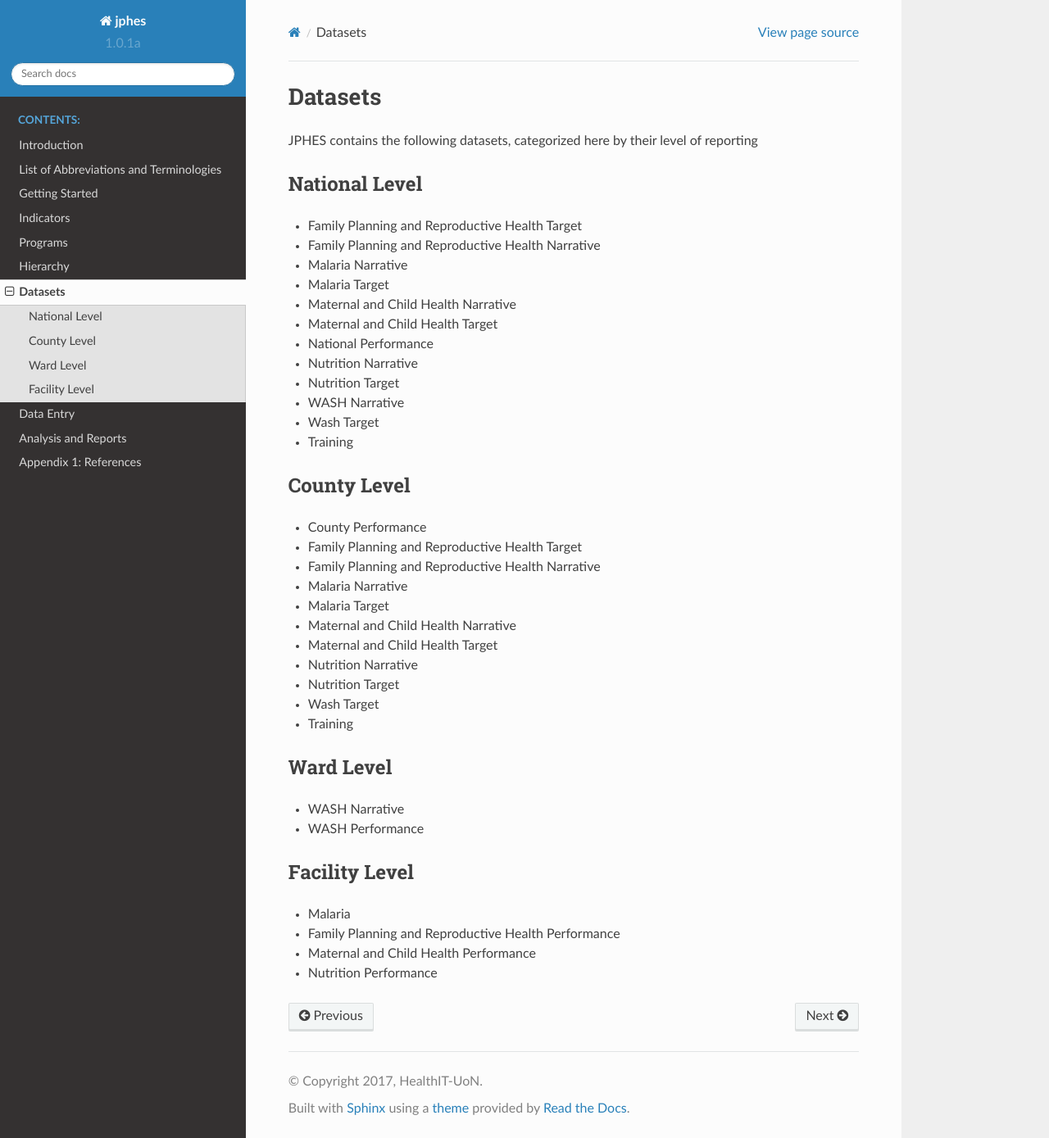
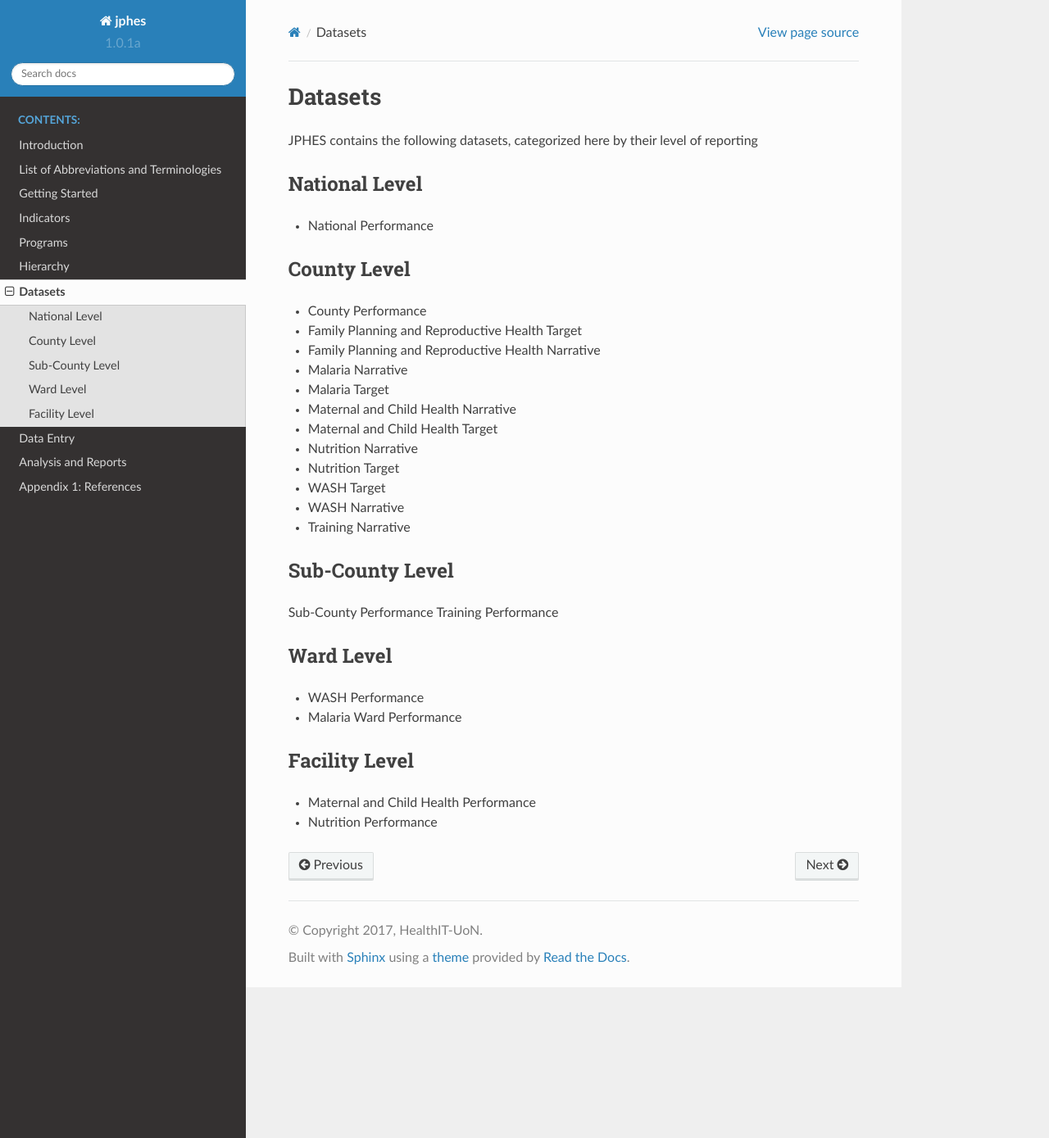
Before and after one commit to uonafya/jphes-docs, a Sphinx documentation site: the page built from source/datasets.rst, in a window 1280 px wide and 1389 px high. Shown: the whole window at 82% size. Built offline with Sphinx 7.4.7 and the Read the Docs theme 2.0.0, drawn with Linux system fonts in a browser that asks for light colours.

Commit message:
Update datasets.rst

```diff
--- a/source/datasets.rst
+++ b/source/datasets.rst
@@ -4,19 +4,7 @@ JPHES contains the following datasets, categorized here by their level of report
 
 National Level
 ----------------
-
-* Family Planning and Reproductive Health Target
-* Family Planning and Reproductive Health Narrative
-* Malaria Narrative
-* Malaria Target
-* Maternal and Child Health Narrative
-* Maternal and Child Health Target
 * National Performance
-* Nutrition Narrative
-* Nutrition Target
-* WASH Narrative
-* Wash Target
-* Training
 
 County Level
 -------------
@@ -29,17 +17,21 @@ County Level
 * Maternal and Child Health Target
 * Nutrition Narrative
 * Nutrition Target
-* Wash Target
-* Training
+* WASH Target
+* WASH Narrative
+* Training Narrative
+
+Sub-County Level
+-----------------
+Sub-County Performance
+Training Performance
 
 Ward Level
 ----------
-* WASH Narrative
 * WASH Performance
+* Malaria Ward Performance
 
 Facility Level
 --------------
-* Malaria
-* Family Planning and Reproductive Health Performance
 * Maternal and Child Health Performance
 * Nutrition Performance
```
